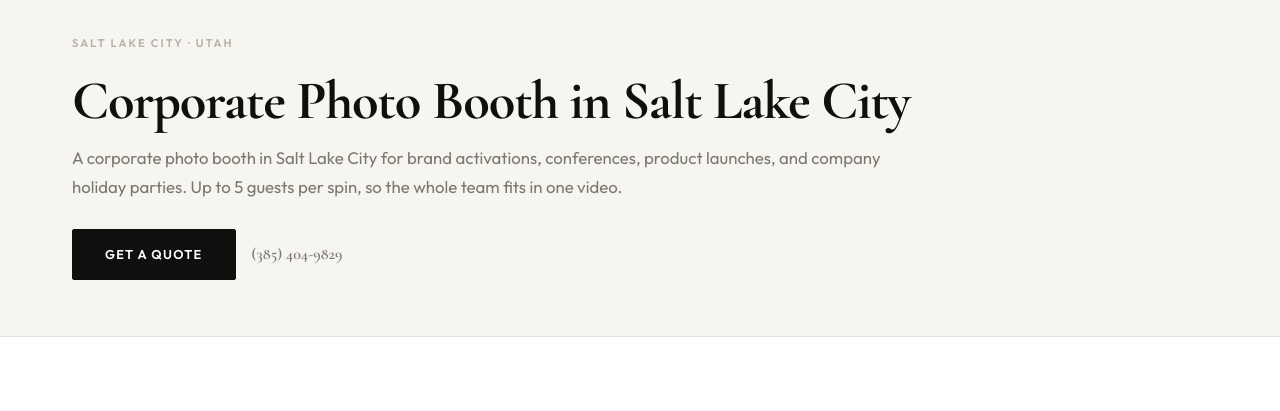
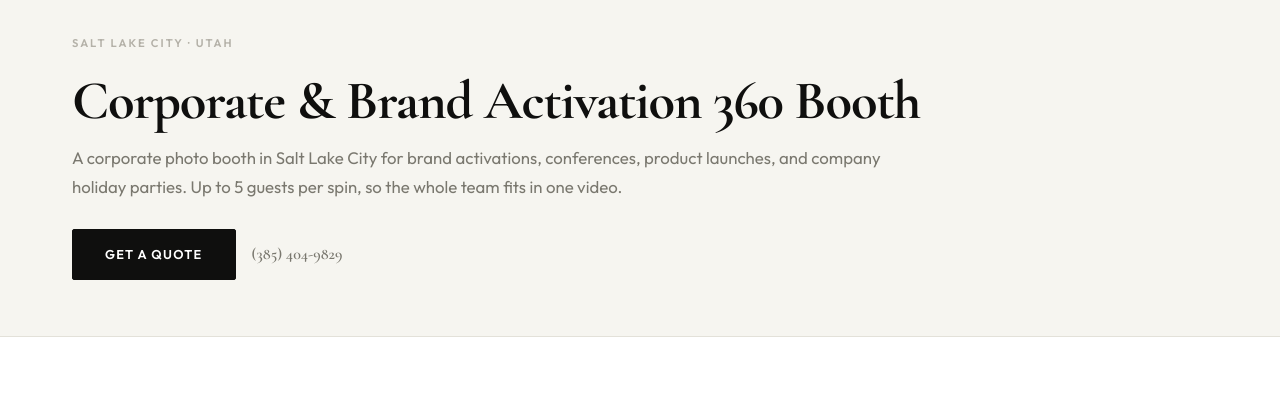
Before and after one commit to utah360events-bot/Utah-360-Site-, a plain HTML site: page corporate-photo-booth-salt-lake-city.html in a window 1280 px wide. Shown: the part 100-511 px from the top of the page. Drawn offline with nearby package versions, Linux system fonts and the light colour scheme.

Commit message:
Restore the corporate page H1.
Victor asked to keep Corporate & Brand Activation 360 Booth as the heading. The SEO title and meta description stay.

Co-authored-by: utah360events-bot <utah360events-bot@users.noreply.github.com>

```diff
--- a/corporate-photo-booth-salt-lake-city.html
+++ b/corporate-photo-booth-salt-lake-city.html
@@ -131,7 +131,7 @@
     <div class="container">
       <div class="page-hero-inner landing-hero">
         <span class="eyebrow">Salt Lake City · Utah</span>
-        <h1>Corporate Photo Booth in Salt Lake City</h1>
+        <h1>Corporate &amp; Brand Activation 360 Booth</h1>
         <p>A corporate photo booth in Salt Lake City for brand activations, conferences, product launches, and company holiday parties. Up to 5 guests per spin, so the whole team fits in one video.</p>
         <div class="hero-actions">
           <a class="btn btn-fill" href="#quote-form">Get a quote</a>
```
